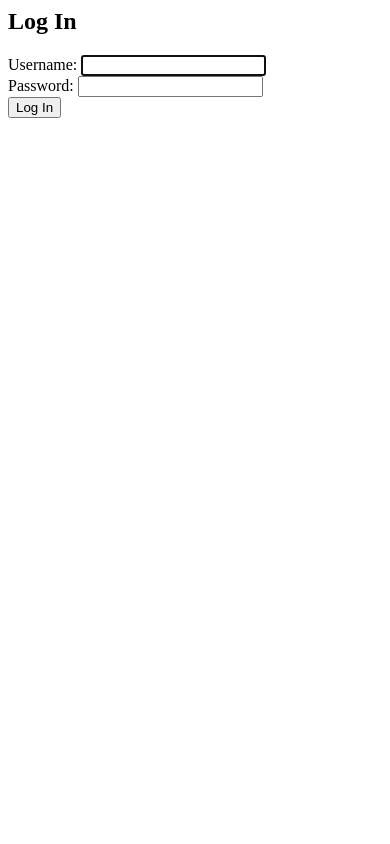
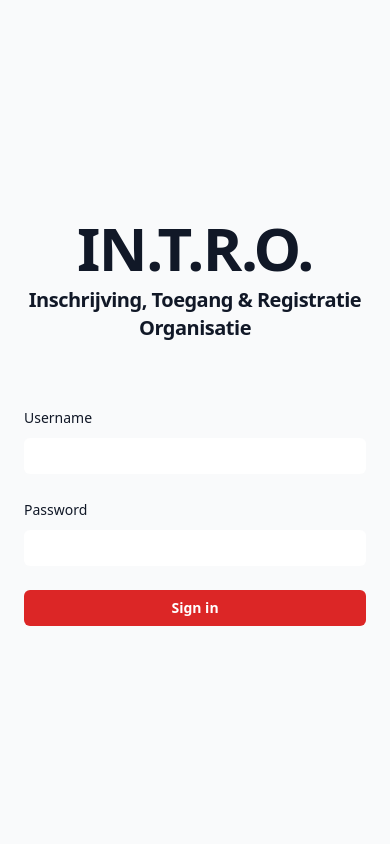
Before and after one commit to nvoers/RU-introfest-accr, a Django app: page /accounts/login/ in a window 390 px wide. Run offline with Django 5.2, Linux system fonts and the light colour scheme; some libraries are stand-ins or nearby versions.

Commit message:
login pagina

```diff
--- a/website/intro/templates/registration/login.html
+++ b/website/intro/templates/registration/login.html
@@ -1,5 +1,74 @@
+{% extends "base.html" %} {% comment %}
 <h2>Log In</h2>
 <form method="post">
   {% csrf_token %} {{ form }}
   <button type="submit">Log In</button>
 </form>
+{% endcomment %} {% block content %}
+<div class="flex min-h-full flex-col justify-center px-6 py-8">
+  <div class="sm:mx-auto sm:w-full">
+    <h1
+      class="text-center text-6xl font-bold tracking-tight text-gray-900 dark:text-white"
+    >
+      IN.T.R.O.
+    </h1>
+    <h2
+      class="mt-2 text-center text-xl font-bold tracking-tight text-gray-900 dark:text-white"
+    >
+      Inschrijving, Toegang & Registratie Organisatie
+    </h2>
+  </div>
+
+  <div class="mt-10 sm:mx-auto sm:w-full sm:max-w-sm">
+    <form action="#" method="POST" class="space-y-6">
+      {% csrf_token %}
+      <div>
+        <label
+          for="username"
+          class="block text-sm/6 font-medium text-gray-900 dark:text-gray-100"
+          >Username</label
+        >
+        <div class="mt-2">
+          <input
+            id="username"
+            type="text"
+            name="username"
+            required
+            autocomplete="username"
+            class="block w-full rounded-md bg-white px-3 py-1.5 text-base text-gray-900 outline-1 -outline-offset-1 outline-gray-300 placeholder:text-gray-400 focus:outline-2 focus:-outline-offset-2 focus:outline-red-600 sm:text-sm/6"
+          />
+        </div>
+      </div>
+
+      <div>
+        <div class="flex items-center justify-between">
+          <label
+            for="password"
+            class="block text-sm/6 font-medium text-gray-900 dark:text-gray-100"
+            >Password</label
+          >
+        </div>
+        <div class="mt-2">
+          <input
+            id="password"
+            type="password"
+            name="password"
+            required
+            autocomplete="current-password"
+            class="block w-full rounded-md bg-white px-3 py-1.5 text-base text-gray-900 outline-1 -outline-offset-1 outline-gray-300 placeholder:text-gray-400 focus:outline-2 focus:-outline-offset-2 focus:outline-red-600 sm:text-sm/6"
+          />
+        </div>
+      </div>
+
+      <div>
+        <button
+          type="submit"
+          class="flex w-full justify-center rounded-md bg-red-600 px-3 py-1.5 text-sm/6 font-semibold text-white shadow-xs hover:bg-red-500 focus-visible:outline-2 focus-visible:outline-offset-2 focus-visible:outline-red-600"
+        >
+          Sign in
+        </button>
+      </div>
+    </form>
+  </div>
+</div>
+{% endblock %}
--- a/website/theme/templates/base.html
+++ b/website/theme/templates/base.html
@@ -1,6 +1,6 @@
 {% load static tailwind_tags %}
 <!doctype html>
-<html lang="en">
+<html lang="en" class="h-full bg-white dark:bg-gray-900">
   <head>
     <title>Django Tailwind</title>
     <meta charset="UTF-8" />
@@ -9,12 +9,7 @@
     {% tailwind_css %}
   </head>
 
-  <body class="bg-gray-50 text-black font-serif leading-normal tracking-normal">
-    <div class="container mx-auto">
-      <section class="flex items-center justify-center h-screen">
-        <h1 class="text-5xl">Django + Tailwind = ❤️</h1>
-      </section>
-    </div>
+  <body class="bg-gray-50 text-black h-full">
     {% block content %}{% endblock %}
   </body>
 </html>
```
